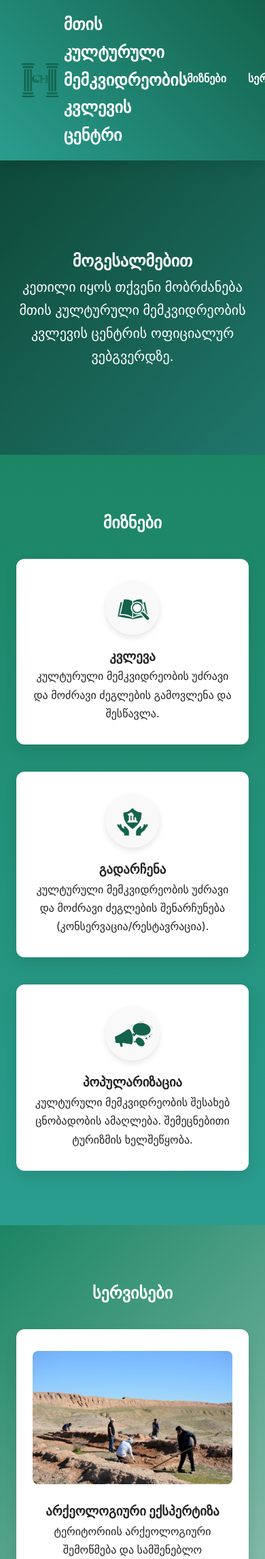
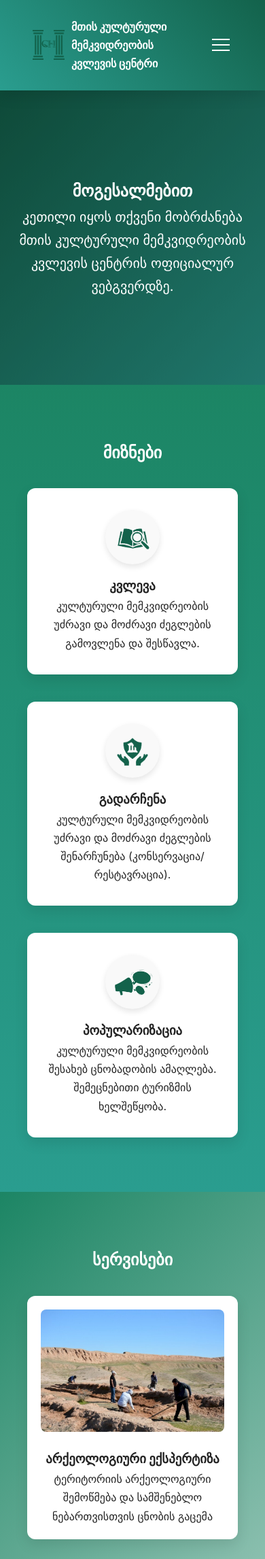
Before and after one commit to SabaBugi/hch_site, a Django app: page / in a window 390 px wide; the page is wider, and only the part inside the window is pictured. Shown: the top 2293 px of that part at 68% size. Run offline with Django 5.2, Linux system fonts and the light colour scheme; data comes from the database, SQL or seed files in the repository.

Commit message:
making site mobile friendly

```diff
--- a/static/css/style.css
+++ b/static/css/style.css
@@ -34,9 +34,13 @@ header {
   box-shadow: var(--shadow);
 }
 .header-container {
+  max-width: 1100px;
+  margin: 0 auto;
+  padding: 0.6rem 1rem;
   display: flex;
+  align-items: center;
   justify-content: space-between;
-  align-items: center;
+  gap: 1rem;
 }
 
 /* Logo + text */
@@ -45,28 +49,26 @@ header {
   align-items: center;
   gap: 0.5rem;  /* space between image and text */
 }
-
-.logo img {
-  height: 50px;   /* adjust as needed */
+.logo-img {
+  height: 44px;
   width: auto;
+  display: block;
 }
-
-
 .logo a {
   display: flex;
-  align-items: center;   /* vertically center image and text */
-  gap: 0.5rem;           /* space between logo and text */
-  text-decoration: none; /* remove underline */
+  align-items: center;
+  gap: 0.6rem;
+  text-decoration: none;
+  color: inherit;
 }
 .logo a:hover .logo-text {
   color: var(--accent);
   text-decoration: none;
 }
-
 .logo-text {
-  font-size: 1.5rem;
   font-weight: 700;
   color: white;
+  font-size: 1rem;
   text-decoration: none; /* make sure text has no underline */
 }
 
@@ -168,6 +170,8 @@ header nav a:hover::after {
   box-shadow: var(--shadow);
   text-align: center;
   transition: transform .3s, box-shadow .3s;
+  max-width: 100%;
+  box-sizing: border-box;
 }
 
 .card:hover {
@@ -184,6 +188,18 @@ header nav a:hover::after {
 .card:hover img {
   transform: scale(1.05);
   transition: transform 0.3s ease;
+}
+
+/* for bigger screens make cards slightly bigger */
+@media (min-width: 1000px) {
+  .grid { grid-template-columns: repeat(3, 1fr); }
+}
+@media (min-width: 720px) and (max-width: 999px) {
+  .grid { grid-template-columns: repeat(2, 1fr); }
+}
+@media (max-width: 719px) {
+  .grid { grid-template-columns: 1fr; padding: 0 1rem; }
+  .card { padding: 1.25rem; }
 }
 
 /* Services section background */
@@ -432,3 +448,67 @@ footer .social-icons a.facebook {
 footer .social-icons a.instagram {
   background: radial-gradient(circle at 30% 107%, #fdf497 0%, #fd5949 45%, #d6249f 60%, #285AEB 90%);
 }
+
+/* nav desktop */
+.main-nav {
+  display: flex;
+  gap: 1.25rem;
+  align-items: center;
+}
+.main-nav a {
+  color: white;
+  text-decoration: none;
+  font-weight: 600;
+  padding: 0.35rem 0.25rem;
+}
+
+/* hamburger (hidden on desktop) */
+.nav-toggle {
+  display: none;
+  background: transparent;
+  border: none;
+  cursor: pointer;
+  padding: 0.25rem;
+}
+.hamburger {
+  display: block;
+  width: 26px;
+  height: 2px;
+  background: white;
+  position: relative;
+}
+.hamburger::before,
+.hamburger::after {
+  content: "";
+  position: absolute;
+  left: 0;
+  width: 26px;
+  height: 2px;
+  background: white;
+}
+.hamburger::before { top: -8px; }
+.hamburger::after  { top: 8px; }
+
+/* MOBILE: collapse nav into full-screen dropdown */
+@media (max-width: 860px) {
+  .main-nav {
+    position: absolute;
+    top: 100%;
+    right: 0;
+    background: linear-gradient(135deg, var(--primary), var(--secondary));
+    width: min(320px, 90vw);
+    padding: 1rem;
+    flex-direction: column;
+    gap: 0.75rem;
+    transform-origin: top right;
+    transform: scaleY(0);
+    transition: transform .22s ease;
+    border-radius: 0 0 12px 12px;
+    display: flex;
+    z-index: 999;
+  }
+  .main-nav.open { transform: scaleY(1); }
+  .nav-toggle { display: inline-flex; }
+  /* hide desktop spacing */
+  .header-container { padding-left: 1rem; padding-right: 1rem; }
+}
--- a/templates/base.html
+++ b/templates/base.html
@@ -3,7 +3,7 @@
 <html lang="ka">
 <head>
   <meta charset="UTF-8">
-  <meta name="viewport" content="width=device-width,initial-scale=1">
+  <meta name="viewport" content="width=device-width, initial-scale=1">
   <title>{% block title %}მთის კულტურული მემკვიდრეობის კვლევის ცენტრი{% endblock %}</title>
   <link rel="stylesheet" href="{% static 'css/style.css' %}">
   <link rel="icon" href="{% static 'img/favicon.ico' %}" type="image/x-icon">
@@ -15,11 +15,16 @@
     <div class="header-container">
       <div class="logo">
         <a href="{% url 'home' %}">
-          <img src="{% static 'img/logo.png' %}" alt="HCH Logo">
+          <img src="{% static 'img/logo.png' %}" alt="HCH Logo" class="logo-img">
           <span class="logo-text">მთის კულტურული მემკვიდრეობის კვლევის ცენტრი</span>
         </a>
       </div>
-      <nav>
+
+      <button id="nav-toggle" class="nav-toggle" aria-expanded="false" aria-label="Toggle navigation">
+        <span class="hamburger"></span>
+      </button>
+
+      <nav class="main-nav" id="main-nav">
         <a href="#goals">მიზნები</a>
         <a href="#services">სერვისები</a>
         <a href="#contact">კონტაქტი</a>
@@ -94,5 +99,23 @@ document.addEventListener("DOMContentLoaded", () => {
 });
 </script>
 
+<script>
+document.addEventListener('DOMContentLoaded', () => {
+  const btn = document.getElementById('nav-toggle');
+  const nav = document.getElementById('main-nav');
+  btn.addEventListener('click', () => {
+    const expanded = btn.getAttribute('aria-expanded') === 'true';
+    btn.setAttribute('aria-expanded', String(!expanded));
+    nav.classList.toggle('open');
+  });
+
+  // close nav when link clicked (mobile)
+  nav.querySelectorAll('a').forEach(a => a.addEventListener('click', () => {
+    nav.classList.remove('open');
+    btn.setAttribute('aria-expanded', 'false');
+  }));
+});
+</script>
+
 </body>
 </html>
```
